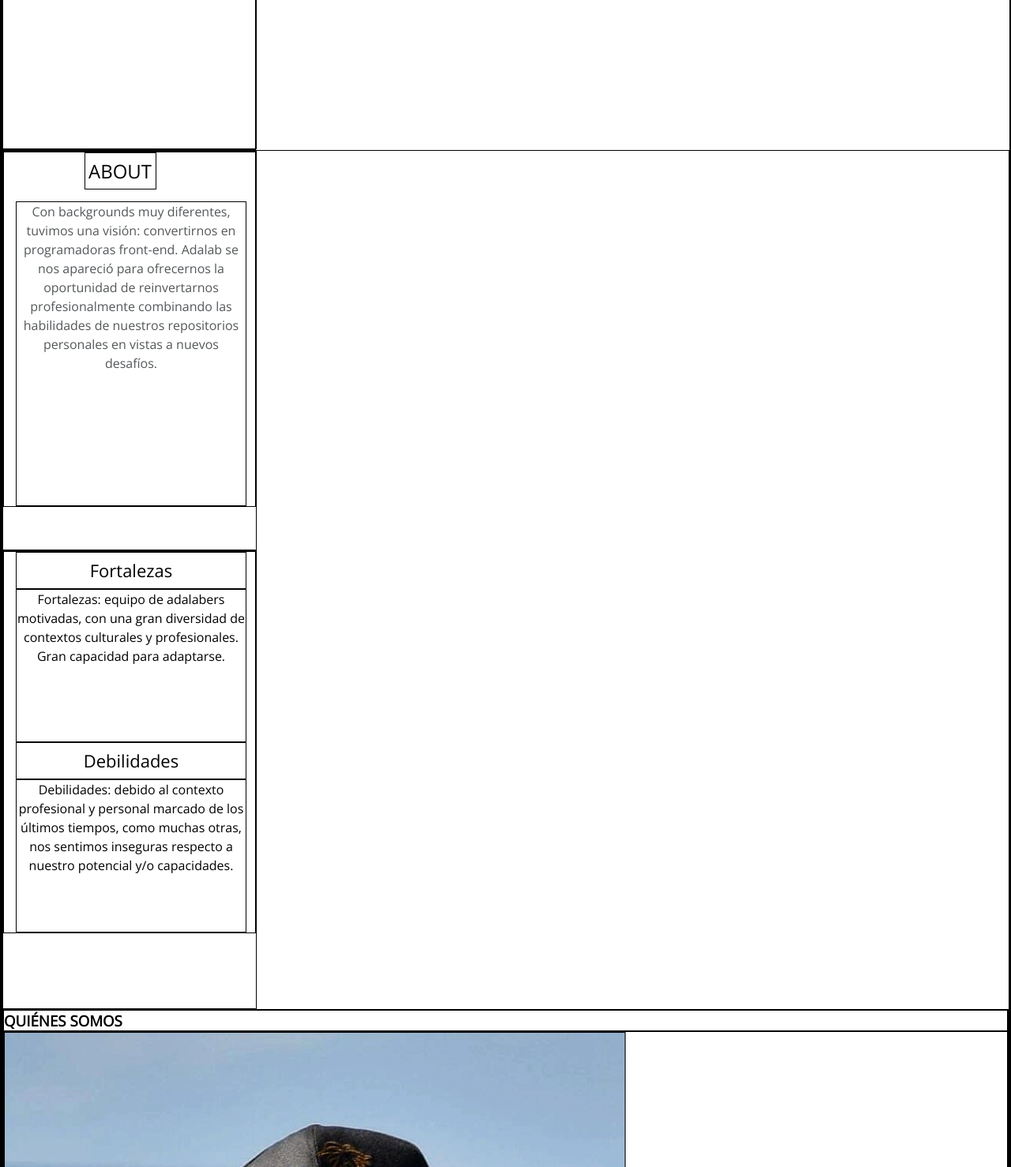
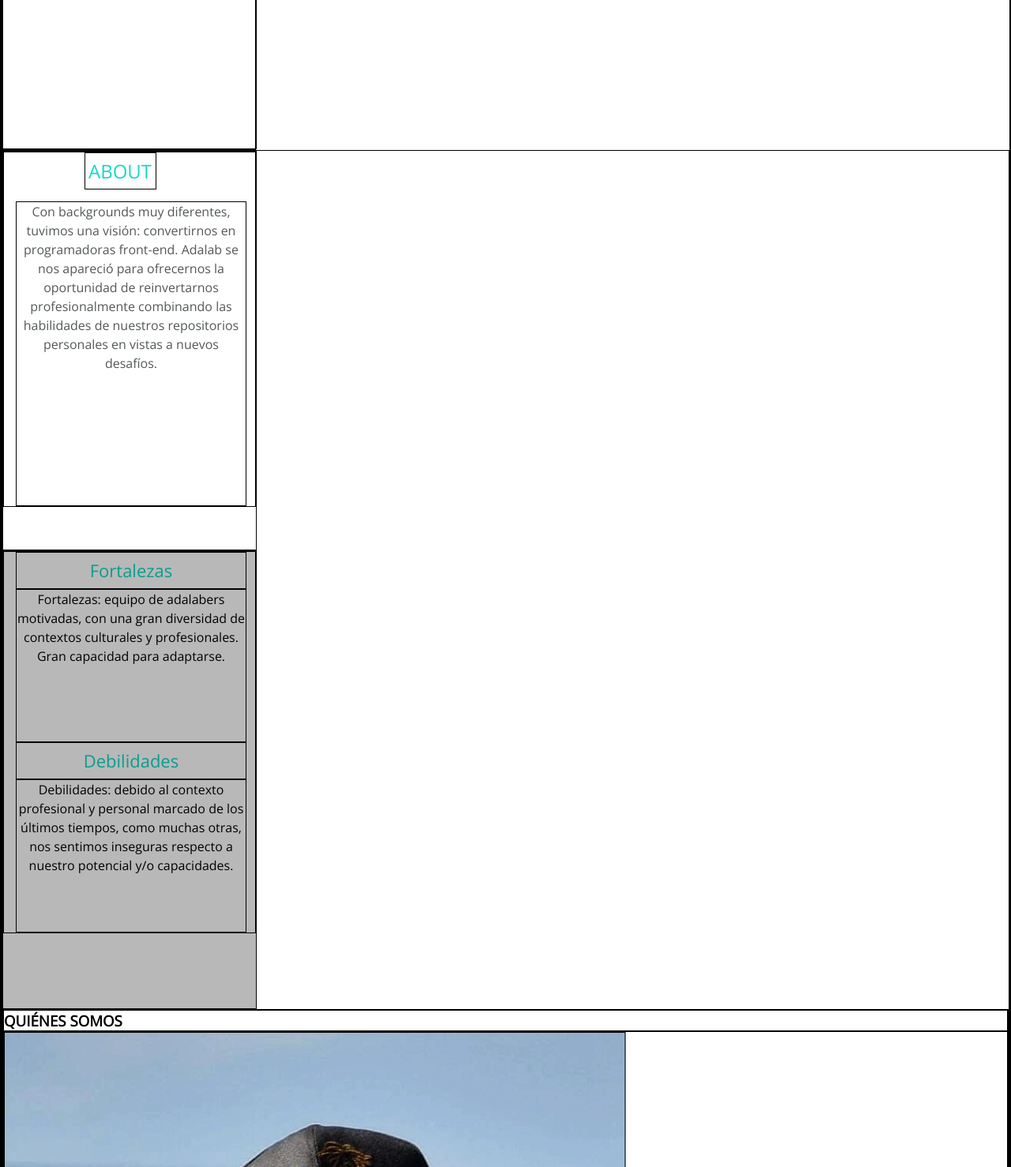
Before and after one commit to ctalloc/Equipo-Sexto-Sentido, a plain HTML site: page index.html in a window 1280 px wide. Shown: the part 136-1614 px from the top of the page at 79% size. Drawn offline with nearby package versions, Linux system fonts and the light colour scheme.

Commit message:
Style colors About and Fortalezas y Debilidades

```diff
--- a/style/main.css
+++ b/style/main.css
@@ -92,6 +92,7 @@
   line-height: 1.88;
   letter-spacing: normal;
   text-align: center;
+  color: var(--aqua);
 }
 .abouttext {
   width: 290px;
@@ -113,6 +114,7 @@
 .fortalezasydebilidades {
   width: 320px;
   height: 579px;
+  background-color: #b8b8b9
 }
 .fortalezastitle {
   width: 290px;
@@ -128,6 +130,7 @@
   line-height: 2.05;
   letter-spacing: normal;
   text-align: center;
+  color: var(--blue-green)
 }
 .fortalezastext {
   width: 290px;
@@ -156,6 +159,7 @@
   line-height: 2.05;
   letter-spacing: normal;
   text-align: center;
+  color: var(--blue-green)
 }
 .debilidadestext {
   width: 290px;
```
